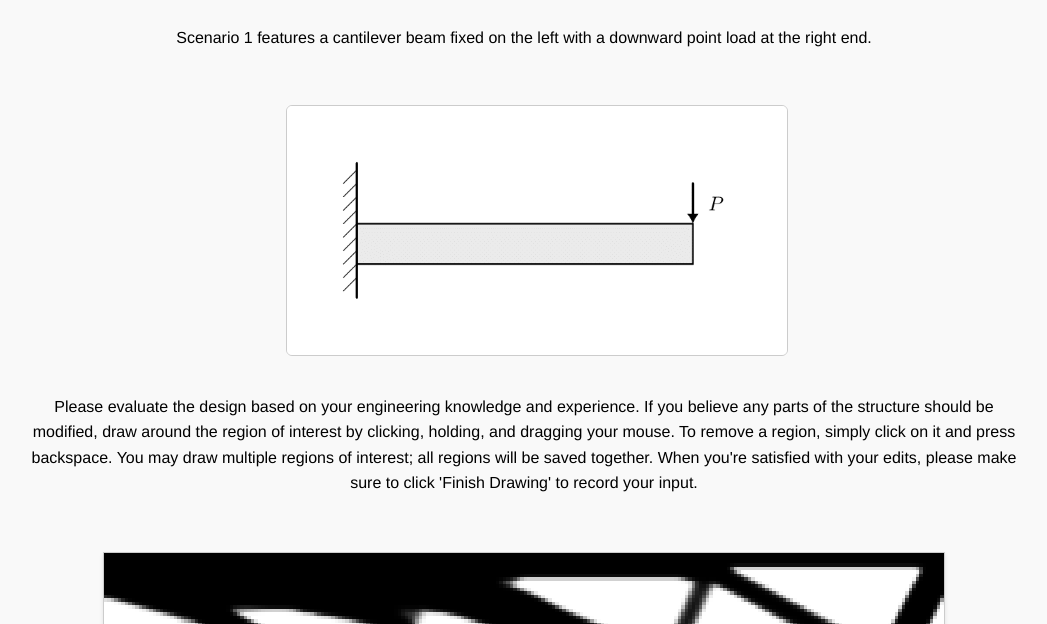
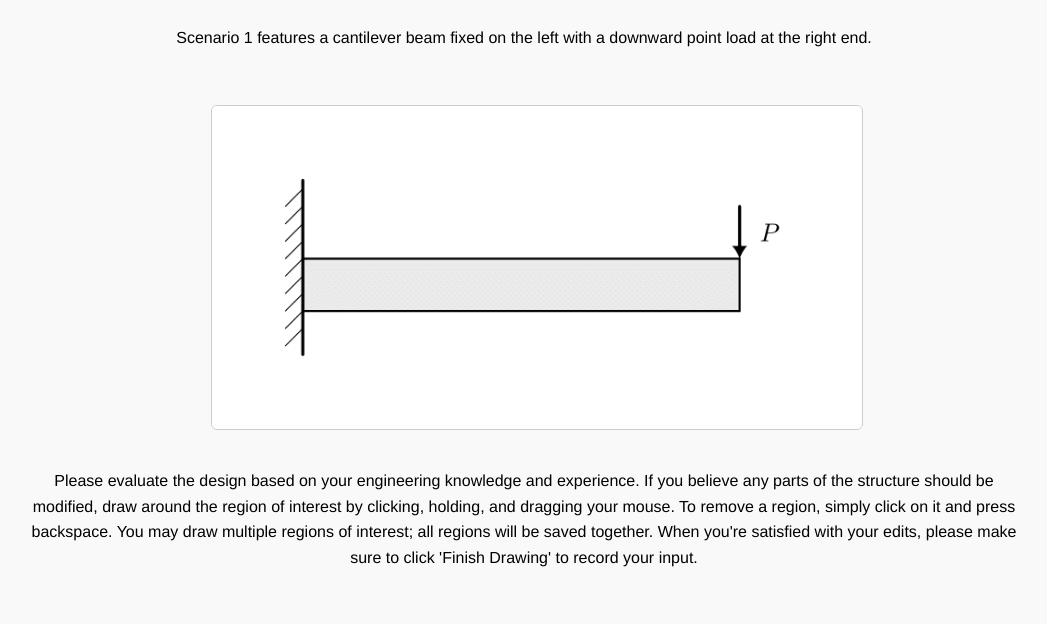
Before and after one commit to ZachWang11/hitop-survey-app, a plain HTML site: page index.html in a window 1280 px wide. Shown: the part 101-725 px from the top of the page, without its empty margins (116-1163 px from the left). Drawn offline with Linux system fonts and the light colour scheme.

Commit message:
Update index.html

```diff
--- a/index.html
+++ b/index.html
@@ -11,7 +11,7 @@
     <h1 id="scenarioTitle"></h1>
     <div id="scenarioDescriptionContainer" style="white-space: pre-wrap;">
       <p id="scenarioIntro"></p>
-      <img id="beamDiagram" style="max-width: 50%; margin: 1rem 0; border: 1px solid #ccc; border-radius: 6px;" alt="Beam diagram">
+      <img id="beamDiagram" style="max-width: 65%; margin: 1rem 0; border: 1px solid #ccc; border-radius: 6px;" alt="Beam diagram">
       <p id="scenarioInstructions"></p>
     </div>
 
```
